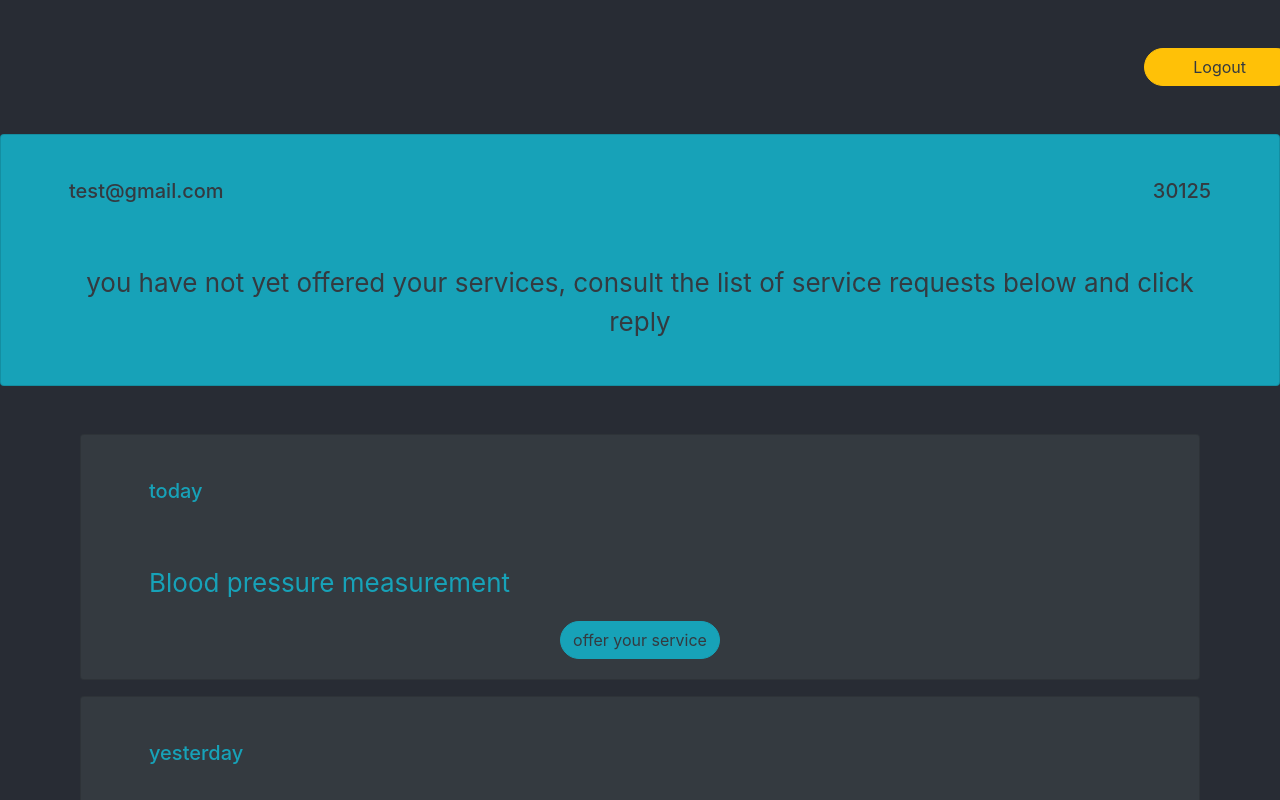
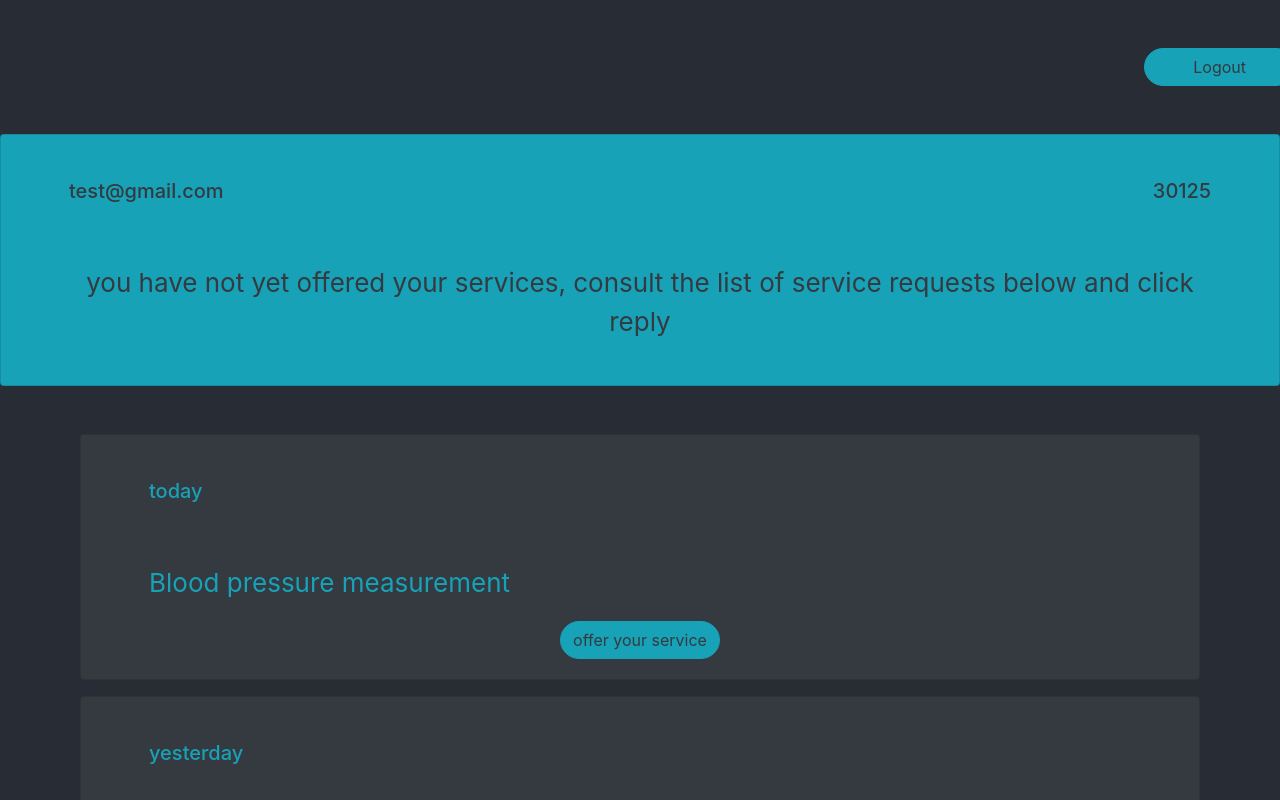
Before and after one commit to marcosaccarola/Health-Advantage, a React (Create React App) app: page / in a window 1280 px wide. Shown: the top 800 px of the page. Built offline with nearby package versions, Linux system fonts and the light colour scheme.

Commit message:
Publish request component

```diff
--- a/src/components/0000-Home.jsx
+++ b/src/components/0000-Home.jsx
@@ -33,7 +33,7 @@ const Home=()=>{
             {currentUser&&
             <div className='row justify-content-end mt-5'>
                 <Button
-                    variant={currentUser.type==='pactitioner'?"info rounded-pill text-dark px-5":"warning rounded-pill text-dark px-5"}
+                    variant={currentUser.type==='practitioner'?"info rounded-pill text-dark px-5":"warning rounded-pill text-dark px-5"}
                     onClick={()=>setCurrentUser()}
                     >Logout</Button>
             </div>
--- a/src/components/0200-Dashboard.jsx
+++ b/src/components/0200-Dashboard.jsx
@@ -2,6 +2,7 @@ import { useState } from "react"
 import { Card,Button } from "react-bootstrap"
 import InterventionsTakenInCharge from "./0210-InterventionsTakenInCharge"
 import ListOfRequests from "./0220-Requests"
+import PublishForm from "./0230-PublishForm"
 
 const Dashboard=({currentUser})=>{
     const[offeredServices,setOfferedServices]=useState([])
@@ -33,10 +34,7 @@ const Dashboard=({currentUser})=>{
                 <ListOfRequests offeredServices={offeredServices} setOfferedServices={setOfferedServices} />
             }
             {currentUser.type!=='practitioner'&&
-                <Button
-                variant="warning rounded-pill text-dark px-5 my-5"
-                // onClick={()=>}
-                >Publish</Button>
+                <PublishForm currentUser={currentUser} />
             }
         </div>
     )
--- /dev/null
+++ b/src/components/0230-PublishForm.jsx
@@ -0,0 +1,14 @@
+import {Button} from "react-bootstrap"
+
+const PublishForm=({currentUser})=>{
+    return(
+        <div>
+            <Button
+            variant="warning rounded-pill text-dark px-5 my-5"
+            // onClick={()=>}
+            >Publish</Button>
+        </div>
+    )
+}
+
+export default PublishForm
```
